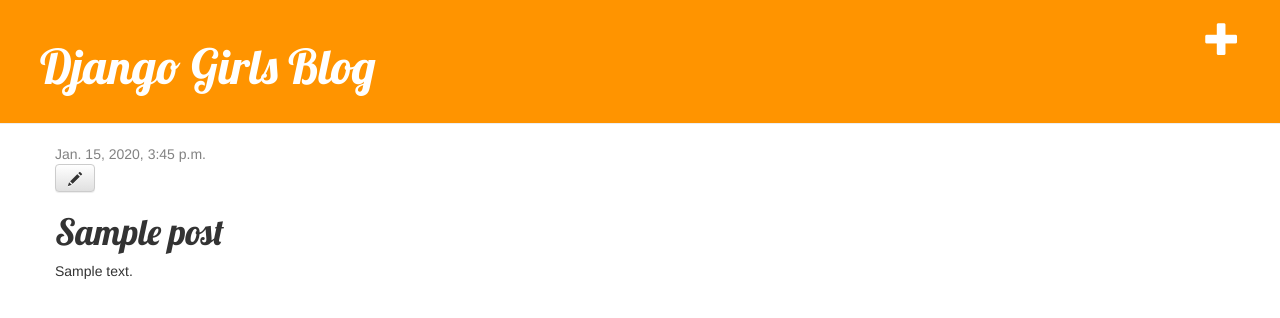
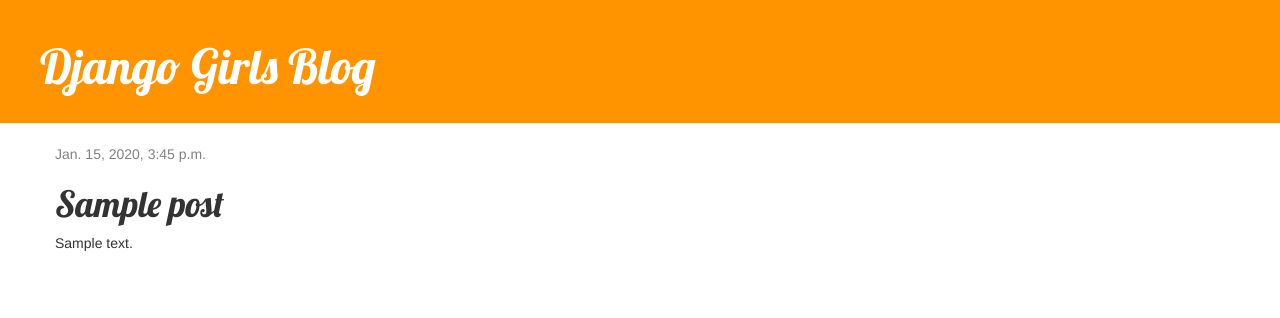
Before and after one commit to SandipNup/my-first-blog, a Django app: page /post/1/ in a window 1280 px wide. Shown: the top 318 px of the page. Run offline with Django 3.2, Linux system fonts and the light colour scheme; tables that the repository leaves empty hold one stand-in row (values such as "Sample post"); some libraries are stand-ins or nearby versions.

Commit message:
final reasule

```diff
--- a/mysite/blog/templates/blog/base.html
+++ b/mysite/blog/templates/blog/base.html
@@ -9,7 +9,9 @@
     </head>
     <body>
         <div class="page-header">
+            {% if user.is_authenticated %}
             <a href="{% url 'post_new' %}" class='top-menu'><span class="glyphicon glyphicon-plus"></span></a>
+            {% endif %}
             <h1><a href="/">Django Girls Blog</a></h1>
         </div>
         <div class="content container">
--- a/mysite/blog/templates/blog/post_detail.html
+++ b/mysite/blog/templates/blog/post_detail.html
@@ -6,7 +6,9 @@
             <div class="date">
                 {{ post.published_date }}
             </div>
-            <a class='btn btn-default' href="{% url 'post_edit' pk=post.pk %}"><span class="glyphicon glyphicon-pencil"></span></a></a>
+            {% if user.is_authenticated %}
+            <a class='btn btn-default' href="{% url 'post_edit' pk=post.pk %}"><span class="glyphicon glyphicon-pencil"></span></a>
+            {% endif %}
         {% endif %}
         <h1>{{ post.title }}</h1>
         <p>{{ post.text|linebreaksbr }}</p>
```
